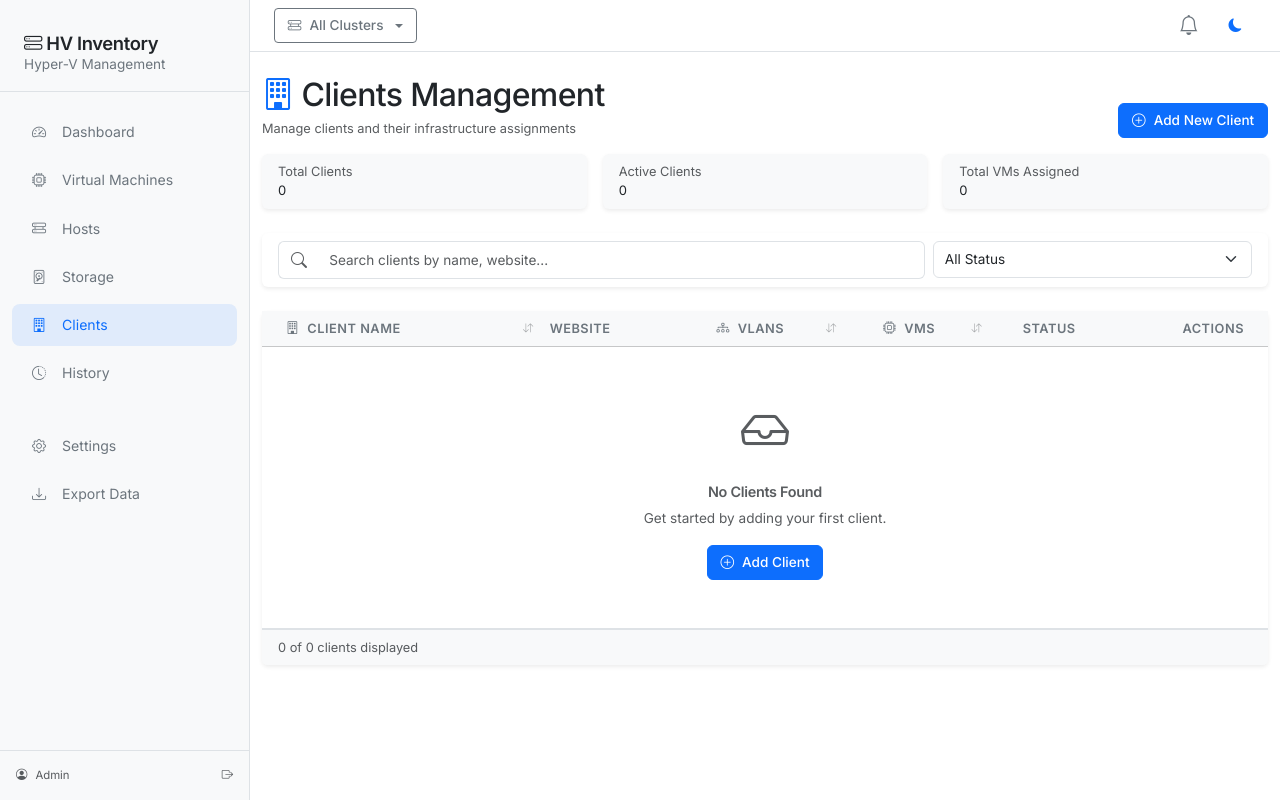
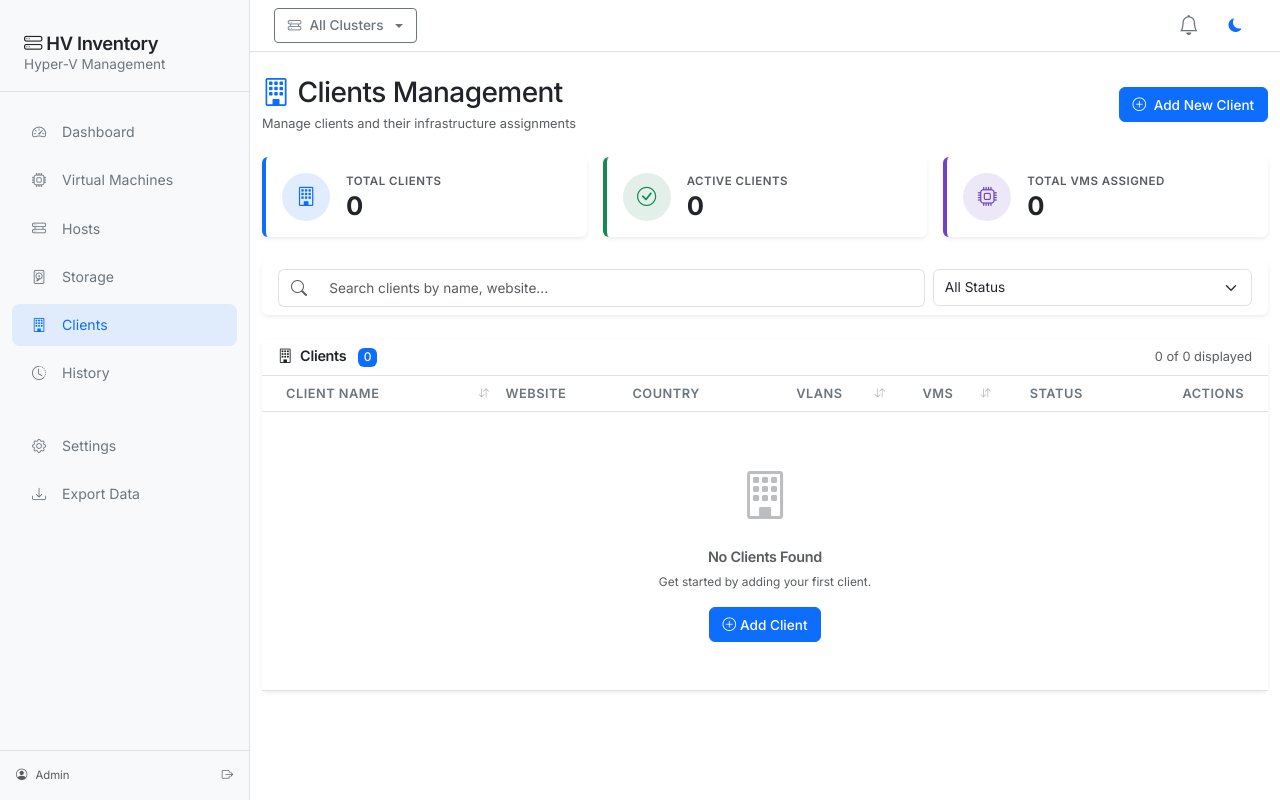
Before and after one commit to amontaser/egid-hv-Inventory-, a Flask app: page /clients in a window 1280 px wide. Run offline with Flask 3, Linux system fonts and the light colour scheme; a user stored in the database is signed in; data that the repository does not hold is empty; some libraries are stand-ins or nearby versions.

Commit message:
Improve the appearance of the clients management tab to match other styles
Update templates/clients.html to refactor the clients management page, unifying stat card styling, adding a card header to the table, and enhancing the client name display with avatar icons.

Replit-Commit-Author: Agent
Replit-Commit-Session-Id: dfe9f1c8-b29d-4dae-a088-a1aeb10a7f26
Replit-Commit-Checkpoint-Type: full_checkpoint
Replit-Commit-Event-Id: e113d962-6bb2-4e45-98f0-4c03520153fd
Replit-Commit-Screenshot-Url: https://storage.googleapis.com/screenshot-production-us-central1/0490ba3d-88d9-47c0-989d-2933493ac626/dfe9f1c8-b29d-4dae-a088-a1aeb10a7f26/ygK8jP9
Replit-Helium-Checkpoint-Created: true

```diff
--- a/templates/clients.html
+++ b/templates/clients.html
@@ -2,52 +2,81 @@
 {% block title %}Clients{% endblock %}
 {% block content %}
 <div class="container-fluid py-4">
-    <div class="mb-4">
-        <div class="row align-items-end mb-3">
-            <div class="col">
-                <h1 class="h2 mb-1"><i class="bi bi-building me-2 text-primary"></i>Clients Management</h1>
-                <small class="text-muted">Manage clients and their infrastructure assignments</small>
-            </div>
-            <div class="col-auto">
-                <a href="/client/add" class="btn btn-primary"><i class="bi bi-plus-circle me-2"></i>Add New Client</a>
-            </div>
+
+    <!-- Page Header -->
+    <div class="d-flex justify-content-between align-items-center mb-4">
+        <div>
+            <h1 class="h3 mb-1"><i class="bi bi-building me-2 text-primary"></i>Clients Management</h1>
+            <small class="text-muted">Manage clients and their infrastructure assignments</small>
         </div>
+        <a href="/client/add" class="btn btn-primary">
+            <i class="bi bi-plus-circle me-1"></i> Add New Client
+        </a>
+    </div>
 
-        <div class="row g-3">
-            <div class="col-md-4">
-                <div class="card border-0 bg-light">
-                    <div class="card-body py-2">
-                        <small class="text-muted d-block">Total Clients</small>
-                        <span id="totalClients">{{ clients|length }}</span>
+    <!-- Stat Cards -->
+    <div class="row g-3 mb-4">
+        <div class="col-md-4">
+            <div class="card" style="border-left: 4px solid #0d6efd;">
+                <div class="card-body">
+                    <div class="d-flex align-items-center">
+                        <div class="rounded-circle d-flex align-items-center justify-content-center me-3 flex-shrink-0"
+                             style="width:48px;height:48px;background:rgba(13,110,253,.12);">
+                            <i class="bi bi-building" style="color:#0d6efd;font-size:1.2rem;"></i>
+                        </div>
+                        <div>
+                            <div class="text-muted" style="font-size:.72rem;font-weight:600;text-transform:uppercase;letter-spacing:.5px;">Total Clients</div>
+                            <div style="font-size:1.6rem;font-weight:700;line-height:1.2;">{{ clients|length }}</div>
+                        </div>
                     </div>
                 </div>
             </div>
-            <div class="col-md-4">
-                <div class="card border-0 bg-light">
-                    <div class="card-body py-2">
-                        <small class="text-muted d-block">Active Clients</small>
-                        <span id="activeClients">{{ clients|selectattr('state', 'equalto', 1)|list|length }}</span>
+        </div>
+        <div class="col-md-4">
+            <div class="card" style="border-left: 4px solid #198754;">
+                <div class="card-body">
+                    <div class="d-flex align-items-center">
+                        <div class="rounded-circle d-flex align-items-center justify-content-center me-3 flex-shrink-0"
+                             style="width:48px;height:48px;background:rgba(25,135,84,.12);">
+                            <i class="bi bi-check-circle" style="color:#198754;font-size:1.2rem;"></i>
+                        </div>
+                        <div>
+                            <div class="text-muted" style="font-size:.72rem;font-weight:600;text-transform:uppercase;letter-spacing:.5px;">Active Clients</div>
+                            <div style="font-size:1.6rem;font-weight:700;line-height:1.2;">{{ clients|selectattr('state', 'equalto', 1)|list|length }}</div>
+                        </div>
                     </div>
                 </div>
             </div>
-            <div class="col-md-4">
-                <div class="card border-0 bg-light">
-                    <div class="card-body py-2">
-                        <small class="text-muted d-block">Total VMs Assigned</small>
-                        <span id="totalVMs">{{ clients|map(attribute='vm_count')|sum }}</span>
+        </div>
+        <div class="col-md-4">
+            <div class="card" style="border-left: 4px solid #6f42c1;">
+                <div class="card-body">
+                    <div class="d-flex align-items-center">
+                        <div class="rounded-circle d-flex align-items-center justify-content-center me-3 flex-shrink-0"
+                             style="width:48px;height:48px;background:rgba(111,66,193,.12);">
+                            <i class="bi bi-cpu" style="color:#6f42c1;font-size:1.2rem;"></i>
+                        </div>
+                        <div>
+                            <div class="text-muted" style="font-size:.72rem;font-weight:600;text-transform:uppercase;letter-spacing:.5px;">Total VMs Assigned</div>
+                            <div style="font-size:1.6rem;font-weight:700;line-height:1.2;">{{ clients|map(attribute='vm_count')|sum }}</div>
+                        </div>
                     </div>
                 </div>
             </div>
         </div>
     </div>
 
-    <div class="card border-0 mb-4 shadow-sm">
+    <!-- Search & Filter -->
+    <div class="card mb-4">
         <div class="card-body py-2">
             <div class="row g-2">
                 <div class="col-md-8">
                     <div class="input-group">
-                        <span class="input-group-text bg-white border-end-0"><i class="bi bi-search text-muted"></i></span>
-                        <input type="text" id="clientSearch" class="form-control border-start-0" placeholder="Search clients by name, website..." autocomplete="off">
+                        <span class="input-group-text bg-transparent border-end-0">
+                            <i class="bi bi-search text-muted"></i>
+                        </span>
+                        <input type="text" id="clientSearch" class="form-control border-start-0"
+                               placeholder="Search clients by name, website..." autocomplete="off">
                     </div>
                 </div>
                 <div class="col-md-4">
@@ -61,23 +90,34 @@
         </div>
     </div>
 
-    <div class="card border-0 shadow-sm">
+    <!-- Clients Table -->
+    <div class="card">
+        <div class="card-header d-flex justify-content-between align-items-center">
+            <h5 class="mb-0">
+                <i class="bi bi-building me-2"></i>Clients
+                <span class="badge bg-primary ms-2">{{ clients|length }}</span>
+            </h5>
+            <small class="text-muted">
+                <span id="clientCount">{{ clients|length }}</span> of {{ clients|length }} displayed
+            </small>
+        </div>
         <div class="table-responsive">
             <table class="table table-hover mb-0 align-middle">
-                <thead class="table-light">
+                <thead>
                     <tr>
-                        <th class="sortable ps-4" data-sort="name" style="cursor: pointer;">
-                            <i class="bi bi-building me-2"></i>Client Name
-                            <i class="bi bi-arrow-down-up sort-icon text-muted ms-2" style="font-size: 0.8em;"></i>
+                        <th class="sortable ps-4" data-sort="name">
+                            Client Name
+                            <i class="bi bi-arrow-down-up sort-icon text-muted ms-1" style="font-size:.8em;"></i>
                         </th>
                         <th>Website</th>
-                        <th class="sortable text-center" data-sort="vlan" style="cursor: pointer;">
-                            <i class="bi bi-diagram-3 me-2"></i>VLANs
-                            <i class="bi bi-arrow-down-up sort-icon text-muted ms-2" style="font-size: 0.8em;"></i>
+                        <th>Country</th>
+                        <th class="sortable text-center" data-sort="vlan">
+                            VLANs
+                            <i class="bi bi-arrow-down-up sort-icon text-muted ms-1" style="font-size:.8em;"></i>
                         </th>
-                        <th class="sortable text-center" data-sort="vms" style="cursor: pointer;">
-                            <i class="bi bi-cpu me-2"></i>VMs
-                            <i class="bi bi-arrow-down-up sort-icon text-muted ms-2" style="font-size: 0.8em;"></i>
+                        <th class="sortable text-center" data-sort="vms">
+                            VMs
+                            <i class="bi bi-arrow-down-up sort-icon text-muted ms-1" style="font-size:.8em;"></i>
                         </th>
                         <th class="text-center">Status</th>
                         <th class="text-end pe-4">Actions</th>
@@ -92,26 +132,44 @@
                         data-vms="{{ client.vm_count or 0 }}"
                         data-status="{% if client.state == 1 %}active{% else %}inactive{% endif %}">
                         <td class="ps-4">
-                            <a href="/client/{{ client.id }}" class="text-decoration-none">
-                                <strong>{{ client.name }}</strong>
-                            </a>
+                            <div class="d-flex align-items-center">
+                                <div class="rounded-circle d-flex align-items-center justify-content-center me-3 flex-shrink-0"
+                                     style="width:36px;height:36px;background:rgba(13,110,253,.1);">
+                                    <i class="bi bi-building" style="color:#0d6efd;font-size:.9rem;"></i>
+                                </div>
+                                <div>
+                                    <a href="/client/{{ client.id }}" class="text-decoration-none fw-semibold">
+                                        {{ client.name }}
+                                    </a>
+                                </div>
+                            </div>
                         </td>
                         <td>
                             {% if client.website %}
-                                <a href="{{ client.website }}" target="_blank" class="text-decoration-none">{{ client.website|truncate(35) }} <i class="bi bi-box-arrow-up-right ms-1"></i></a>
+                                <a href="{{ client.website }}" target="_blank" class="text-decoration-none text-muted small">
+                                    {{ client.website|truncate(35) }}
+                                    <i class="bi bi-box-arrow-up-right ms-1"></i>
+                                </a>
                             {% else %}
-                                <span class="text-muted">-</span>
+                                <span class="text-muted">—</span>
+                            {% endif %}
+                        </td>
+                        <td>
+                            {% if client.country %}
+                                <span class="text-muted small">{{ client.country }}</span>
+                            {% else %}
+                                <span class="text-muted">—</span>
                             {% endif %}
                         </td>
                         <td class="text-center vlans-cell" data-vlans="{{ client.vlans or '' }}">
                             {% if client.vlans %}
-                                <div class="d-inline-flex flex-wrap gap-1">
+                                <div class="d-inline-flex flex-wrap gap-1 justify-content-center">
                                     {% for vlan in client.vlans.split(',') %}
                                     <span class="badge bg-info text-dark">{{ vlan.strip() }}</span>
                                     {% endfor %}
                                 </div>
                             {% else %}
-                                <span class="text-muted">-</span>
+                                <span class="text-muted">—</span>
                             {% endif %}
                         </td>
                         <td class="text-center">
@@ -123,17 +181,21 @@
                         </td>
                         <td class="text-center">
                             {% if client.state == 1 %}
-                                <span class="badge bg-success-subtle text-success"><i class="bi bi-check-circle me-1"></i>Active</span>
+                                <span class="badge bg-success-subtle text-success">
+                                    <i class="bi bi-check-circle me-1"></i>Active
+                                </span>
                             {% else %}
-                                <span class="badge bg-secondary-subtle text-secondary"><i class="bi bi-circle me-1"></i>Inactive</span>
+                                <span class="badge bg-secondary-subtle text-secondary">
+                                    <i class="bi bi-circle me-1"></i>Inactive
+                                </span>
                             {% endif %}
                         </td>
                         <td class="text-end pe-4">
-                            <div class="btn-group" role="group">
-                                <a href="/client/{{ client.id }}" class="btn btn-sm btn-outline-primary" title="View Details">
+                            <div class="btn-group btn-group-sm" role="group">
+                                <a href="/client/{{ client.id }}" class="btn btn-outline-primary" title="View Details">
                                     <i class="bi bi-eye"></i>
                                 </a>
-                                <a href="/client/{{ client.id }}/edit" class="btn btn-sm btn-outline-warning" title="Edit">
+                                <a href="/client/{{ client.id }}/edit" class="btn btn-outline-secondary" title="Edit">
                                     <i class="bi bi-pencil"></i>
                                 </a>
                             </div>
@@ -141,12 +203,14 @@
                     </tr>
                     {% else %}
                     <tr>
-                        <td colspan="6" class="py-5">
+                        <td colspan="7" class="py-5">
                             <div class="text-center">
-                                <i class="bi bi-inbox text-muted" style="font-size: 3rem;"></i>
+                                <i class="bi bi-building text-muted" style="font-size:3rem;opacity:.4;"></i>
                                 <h5 class="text-muted mt-3 mb-2">No Clients Found</h5>
-                                <p class="text-muted mb-3">Get started by adding your first client.</p>
-                                <a href="/client/add" class="btn btn-primary"><i class="bi bi-plus-circle me-2"></i>Add Client</a>
+                                <p class="text-muted mb-3 small">Get started by adding your first client.</p>
+                                <a href="/client/add" class="btn btn-primary">
+                                    <i class="bi bi-plus-circle me-1"></i>Add Client
+                                </a>
                             </div>
                         </td>
                     </tr>
@@ -154,11 +218,13 @@
                 </tbody>
             </table>
         </div>
-        <div class="card-footer bg-light border-top">
+        {% if clients %}
+        <div class="card-footer">
             <small class="text-muted">
-                <span id="clientCount">{{ clients|length }}</span> of {{ clients|length }} clients displayed
+                Showing <strong id="clientCount2">{{ clients|length }}</strong> of {{ clients|length }} clients
             </small>
         </div>
+        {% endif %}
     </div>
 </div>
 
@@ -167,6 +233,7 @@ const clientTableBody = document.getElementById('clientTableBody');
 const clientSearchInput = document.getElementById('clientSearch');
 const statusFilter = document.getElementById('statusFilter');
 const clientCountSpan = document.getElementById('clientCount');
+const clientCountSpan2 = document.getElementById('clientCount2');
 let currentClientSort = { column: null, direction: 'asc' };
 
 document.addEventListener('DOMContentLoaded', () => {
@@ -174,16 +241,19 @@ document.addEventListener('DOMContentLoaded', () => {
         const vlans = cell.dataset.vlans;
         if (vlans) {
             const vlanArray = vlans.split(',').map(v => v.trim()).filter(v => v);
-            const sortedVlans = vlanArray.sort((a, b) => {
-                return (parseInt(a) || 0) - (parseInt(b) || 0);
-            });
+            const sortedVlans = vlanArray.sort((a, b) => (parseInt(a) || 0) - (parseInt(b) || 0));
             const badgesHtml = sortedVlans.map(vlan =>
                 `<span class="badge bg-info text-dark">${vlan}</span>`
             ).join(' ');
-            cell.innerHTML = badgesHtml || '<span class="text-muted">-</span>';
+            cell.innerHTML = badgesHtml || '<span class="text-muted">—</span>';
         }
     });
 });
+
+function updateCount(n) {
+    if (clientCountSpan) clientCountSpan.textContent = n;
+    if (clientCountSpan2) clientCountSpan2.textContent = n;
+}
 
 function filterAndDisplayClients() {
     const searchTerm = clientSearchInput.value.toLowerCase().trim();
@@ -192,13 +262,8 @@ function filterAndDisplayClients() {
     let visibleCount = 0;
 
     rows.forEach(row => {
-        const name = row.dataset.name;
-        const status = row.dataset.status;
-        const text = row.textContent.toLowerCase();
-
-        const matchesSearch = !searchTerm || name.includes(searchTerm) || text.includes(searchTerm);
-        const matchesStatus = !statusValue || status === statusValue;
-
+        const matchesSearch = !searchTerm || row.textContent.toLowerCase().includes(searchTerm);
+        const matchesStatus = !statusValue || row.dataset.status === statusValue;
         if (matchesSearch && matchesStatus) {
             row.style.display = '';
             visibleCount++;
@@ -207,7 +272,7 @@ function filterAndDisplayClients() {
         }
     });
 
-    clientCountSpan.textContent = visibleCount;
+    updateCount(visibleCount);
 }
 
 function sortClients(column, direction) {
@@ -215,16 +280,14 @@ function sortClients(column, direction) {
 
     rows.sort((a, b) => {
         let aVal, bVal;
-        switch(column) {
+        switch (column) {
             case 'name':
                 aVal = a.dataset.name;
                 bVal = b.dataset.name;
                 break;
             case 'vlan':
-                const aVlans = a.dataset.vlans || '';
-                const bVlans = b.dataset.vlans || '';
-                aVal = parseInt(aVlans.split(',')[0].trim()) || 999999;
-                bVal = parseInt(bVlans.split(',')[0].trim()) || 999999;
+                aVal = parseInt((a.dataset.vlans || '').split(',')[0].trim()) || 999999;
+                bVal = parseInt((b.dataset.vlans || '').split(',')[0].trim()) || 999999;
                 break;
             case 'vms':
                 aVal = parseInt(a.dataset.vms);
@@ -257,11 +320,11 @@ document.querySelectorAll('thead .sortable').forEach(header => {
         }
 
         document.querySelectorAll('thead .sort-icon').forEach(i => {
-            i.className = 'bi bi-arrow-down-up sort-icon text-muted ms-2';
+            i.className = 'bi bi-arrow-down-up sort-icon text-muted ms-1';
             i.style.fontSize = '0.8em';
         });
 
-        icon.className = `bi bi-arrow-${currentClientSort.direction === 'asc' ? 'up' : 'down'} sort-icon ms-2`;
+        icon.className = `bi bi-arrow-${currentClientSort.direction === 'asc' ? 'up' : 'down'} sort-icon ms-1`;
         icon.style.fontSize = '0.8em';
 
         sortClients(column, currentClientSort.direction);
```
